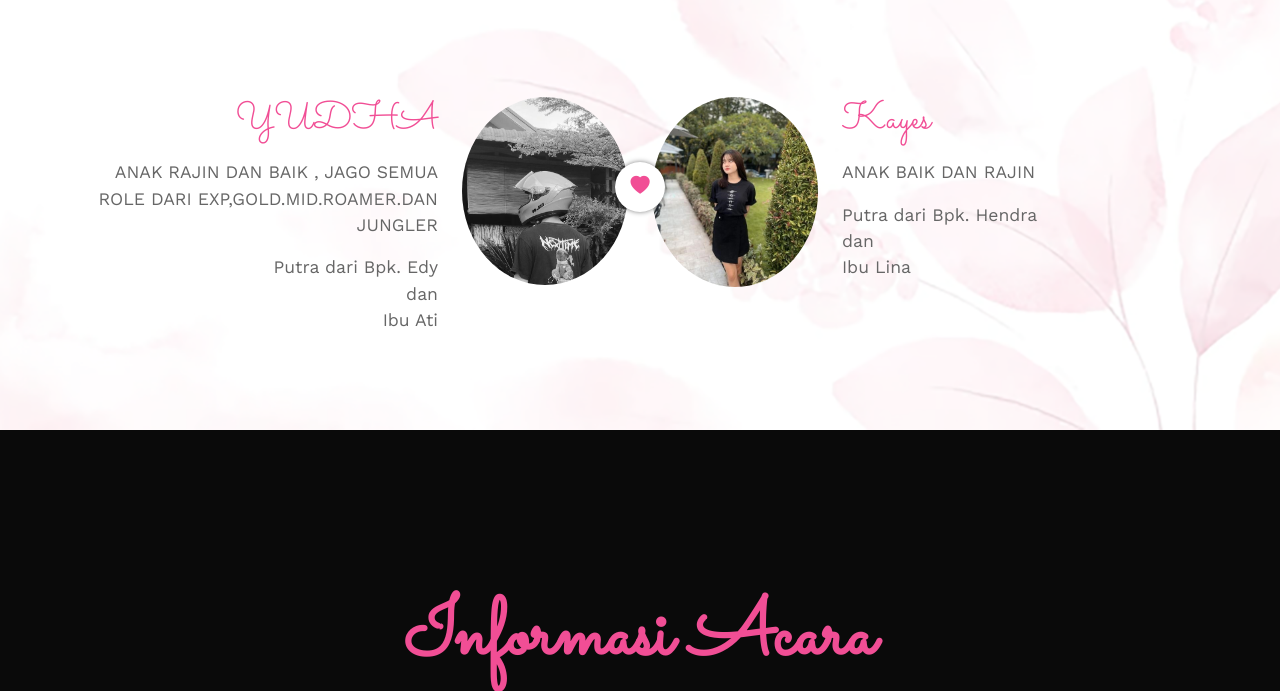
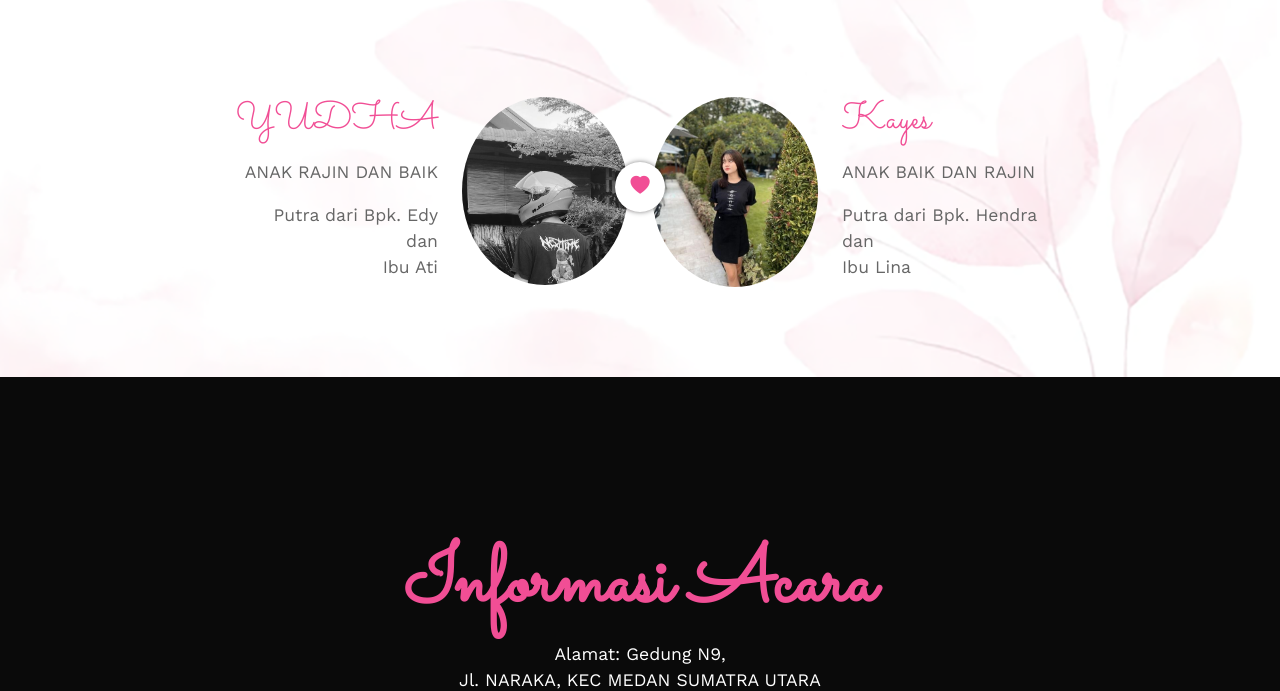
Before and after one commit to yudharizkk/Tgs, a plain HTML site: page index.html in a window 1280 px wide. Shown: the part 1296-1987 px from the top of the page. Drawn offline with nearby package versions, Linux system fonts and the light colour scheme; some packages are replaced by stand-ins of ours; a script that the page names is missing.

Commit message:
Add files via upload

```diff
--- a/index.html
+++ b/index.html
@@ -81,7 +81,7 @@
           <div class="row">
             <div class="col-8 text-end">
               <h3>YUDHA</h3>
-              <p>ANAK RAJIN DAN BAIK , JAGO SEMUA ROLE DARI EXP,GOLD.MID.ROAMER.DAN JUNGLER</p>
+              <p>ANAK RAJIN DAN BAIK </p>
               <p>Putra dari Bpk. Edy <br> dan <br> Ibu Ati</p>
             </div>
             <div class="col-4">
```
